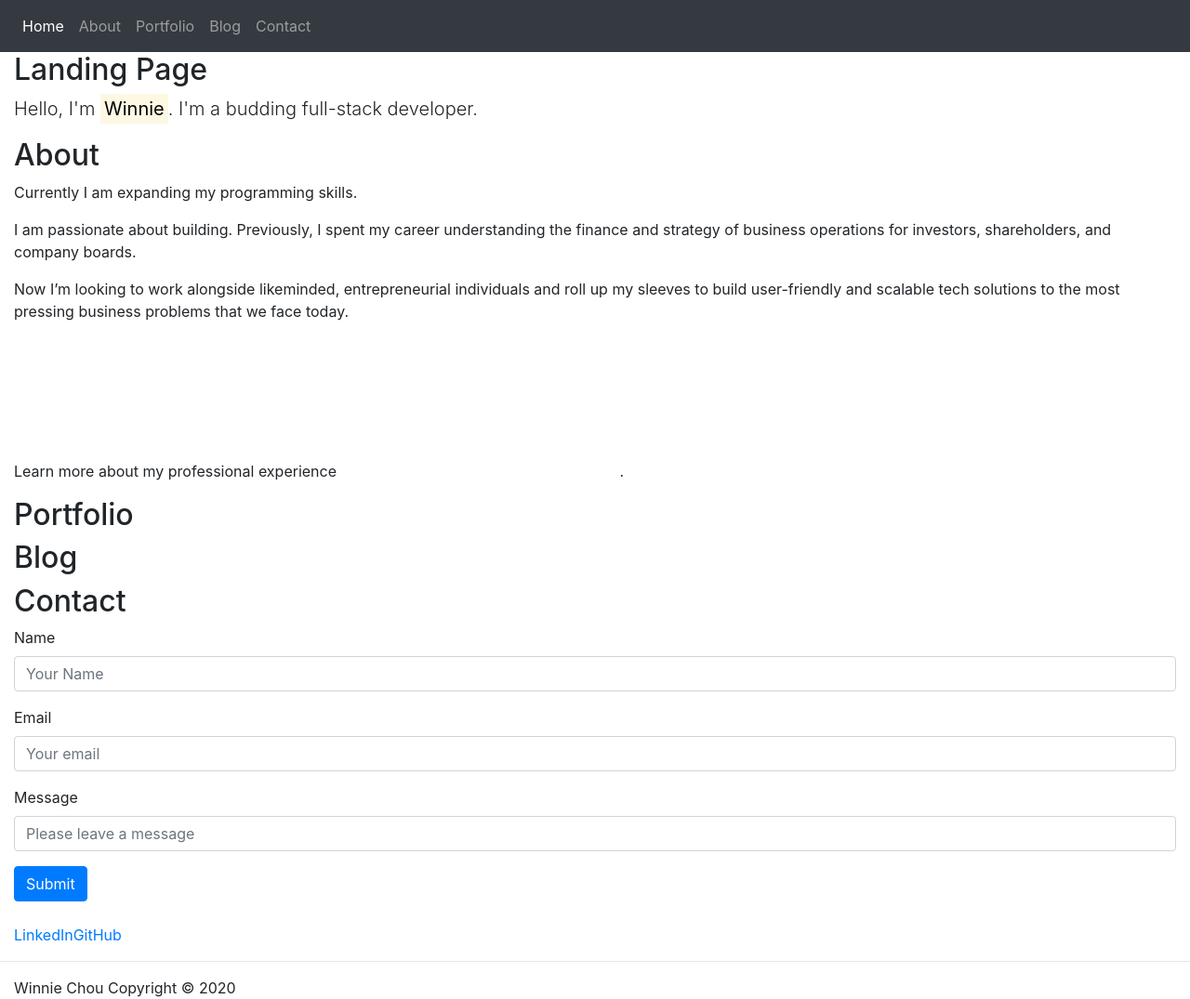
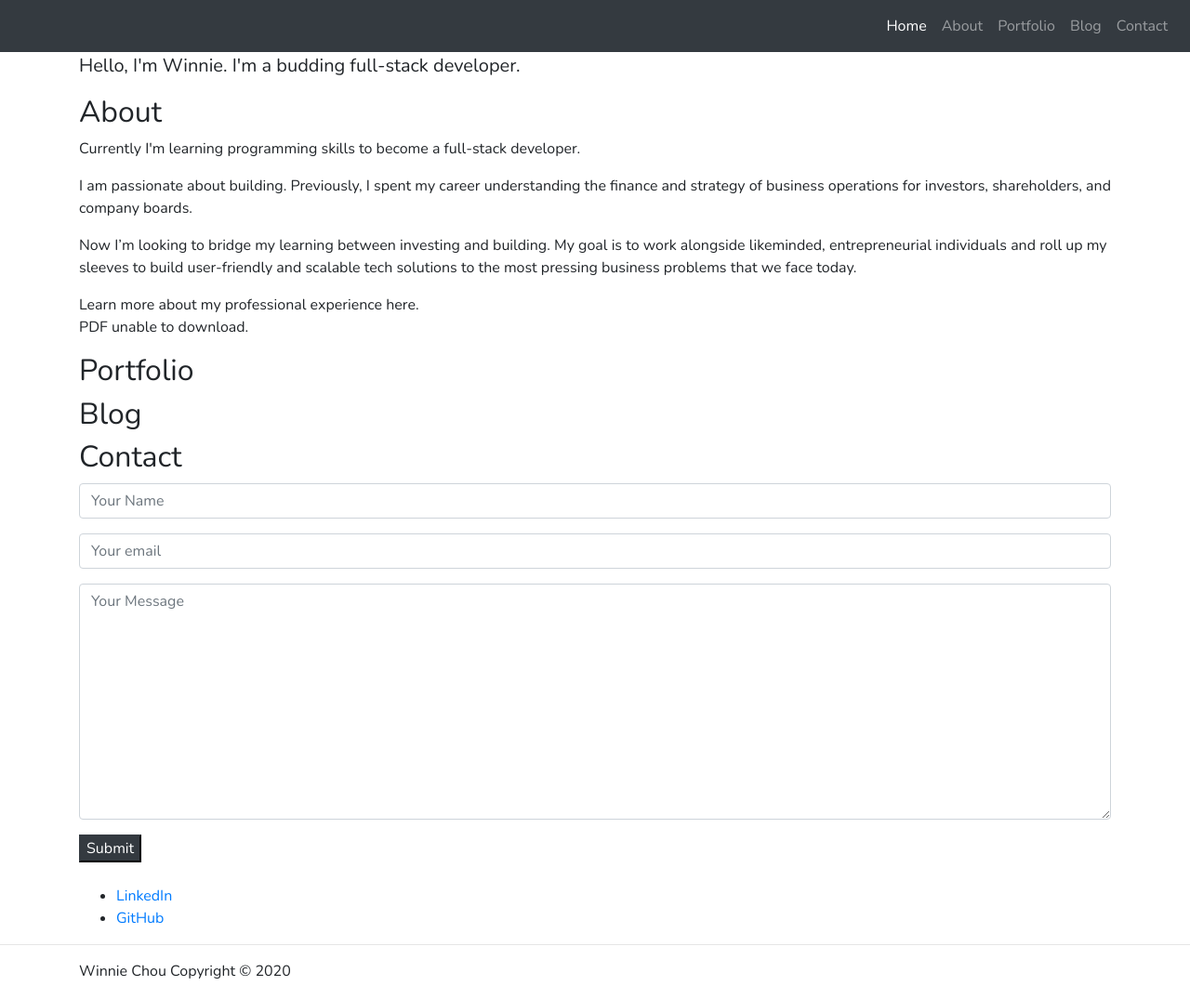
Before and after one commit to Win-C/personal-website, a plain HTML site: page index.html in a window 1280 px wide. Shown: the whole page at 93% size. Drawn offline with nearby package versions, Linux system fonts and the light colour scheme.

Commit message:
Third commit

```diff
--- a/index.html
+++ b/index.html
@@ -5,17 +5,17 @@
     <link rel="stylesheet" href="https://maxcdn.bootstrapcdn.com/bootstrap/4.0.0/css/bootstrap.min.css" integrity="sha384-Gn5384xqQ1aoWXA+058RXPxPg6fy4IWvTNh0E263XmFcJlSAwiGgFAW/dAiS6JXm" crossorigin="anonymous">
     <meta name="viewport" content="width=device-width, initial-scale=1, shrink-to-fit=no">
     <title>Winnie's Personal Site</title>
-    <style>
-
-    </style>
+    <link rel="stylesheet" href="https://fonts.googleapis.com/css2?family=Nunito:wght@300;600&display=swap" type="text/css">
+    <link rel="stylesheet" href="style.css">
 </head>
 <body>
+    <!--Navigation Bar-->
     <nav class="navbar sticky-top navbar-expand-md navbar-dark bg-dark">
         <button class="navbar-toggler" type="button" data-toggle="collapse" data-target="#collapsed-content">
             <span class="navbar-toggler-icon"></span>
         </button>
         <div class="collapse navbar-collapse" id="collapsed-content">
-            <ul class="navbar-nav mr-auto">
+            <ul class="navbar-nav ml-auto">
                 <li class="nav-item active">
                     <a class="nav-link" href="#"> Home</a>
                 </li>
@@ -34,68 +34,76 @@
             </ul>
         </div>
     </nav>
-    <div class="container-fluid home">
-       <h2>
-           Landing Page
-       </h2>
+    <!--Landing Page-->
+    <section class="container" id="home">
+        <!--Add background image later-->
         <p class="lead">
-            Hello, I'm <mark><strong>Winnie</strong></mark>. I'm a budding full-stack developer.
+            Hello, I'm <b>Winnie</b>. I'm a budding full-stack developer.
         </p>
-    </div>
-    <div class="container-fluid about">
+    </section>
+    <!--About Page-->
+    <section class="container" id="about">
         <h2>
             About
         </h2>
         <p>
-            Currently I am expanding my programming skills.
+            Currently I'm learning programming skills to become a full-stack developer.
         </p>
         <p>
             I am passionate about building. Previously, I spent my career understanding the finance and strategy of business operations for investors, shareholders, and company boards.
         </p>
         <p>
-            Now I’m looking to work alongside likeminded, entrepreneurial individuals and roll up my sleeves to build user-friendly and scalable tech solutions to the most pressing business problems that we face today.
+            Now I’m looking to bridge my learning between investing and building. My goal is to work alongside likeminded, entrepreneurial individuals and roll up my sleeves to build user-friendly and scalable tech solutions to the most pressing business problems that we face today.
         </p>
         <p>
-            Learn more about my professional experience <iframe src="" frameborder="0">here</iframe>.
+            Learn more about my professional experience here.
+            <object width="400" height="500" type="application/pdf" data="resume.pdf">
+                <p>PDF unable to download.</p>
+            </object>
         </p>
-    </div>
-    <div class="container-fluid portfolio">
+    </section>
+    <!--Portfolio Page-->
+    <section class="container" id="portfolio">
         <h2>
             Portfolio
         </h2>
-    </div>
-    <div class="container-fluid blog">
+    </section>
+    <!--Blog Page-->
+    <section class="container" id="blog">
         <h2>
             Blog
         </h2>
-    </div>
-    <div class="container-fluid" id="contact">
+    </section>
+    <!--Inbound Contact-->
+    <section class="container" id="contact">
         <h2>Contact</h2>
         <form>
             <div class="form-group">
-                <label for="name">Name</label>
                 <input type="text" class="form-control" id="name" placeholder="Your Name">
             </div>
             <div class="form-group">
-                <label for="email">Email</label>
                 <input type="email" class="form-control" id="email" placeholder="Your email">
             </div>
             <div class="form-group">
-                <label for="msg">Message</label>
-                <input type="text" class="form-control" id="msg" placeholder="Please leave a message">
+                <textarea name="" class="form-control" id="msg" rows="10" placeholder="Your Message"></textarea>
             </div>
-            <button type="submit" class="btn btn-primary">Submit</button>
+            <button type="submit" class="btn-dark btn-bg-dark">Submit</button>
         </form>
-    </div>
+    </section>
     <br>
-    <div class="container-fluid social media">
-        <a href="https://www.linkedin.com/in/winniechou"> LinkedIn </a>
-        <a href="https://github.com/Win-C"> GitHub </a>
-    </div>
+    <!--Social Media-->
+    <section class="container" id="media">
+        <ul>
+            <li><a href="https://www.linkedin.com/in/winniechou"> LinkedIn </a></li>
+            <li><a href="https://github.com/Win-C"> GitHub </a></li>
+        </ul>
+    </section>
     <hr>
-    <footer class="container-fluid sticky-bottom">
+    <!--Copyright Footer-->
+    <footer class="container sticky-bottom"" id="footer">
         <span>Winnie Chou Copyright © 2020</span>
     </footer>
+    <!--Navigation Bar Scripts-->
     <script src="https://code.jquery.com/jquery-3.2.1.slim.min.js" integrity="sha384-KJ3o2DKtIkvYIK3UENzmM7KCkRr/rE9/Qpg6aAZGJwFDMVNA/GpGFF93hXpG5KkN" crossorigin="anonymous"></script>
     <script src="https://cdnjs.cloudflare.com/ajax/libs/popper.js/1.12.9/umd/popper.min.js" integrity="sha384-ApNbgh9B+Y1QKtv3Rn7W3mgPxhU9K/ScQsAP7hUibX39j7fakFPskvXusvfa0b4Q" crossorigin="anonymous"></script>
     <script src="https://maxcdn.bootstrapcdn.com/bootstrap/4.0.0/js/bootstrap.min.js" integrity="sha384-JZR6Spejh4U02d8jOt6vLEHfe/JQGiRRSQQxSfFWpi1MquVdAyjUar5+76PVCmYl" crossorigin="anonymous"></script>
--- /dev/null
+++ b/style.css
@@ -0,0 +1,25 @@
+body {
+    background-color: ;
+    font-family: 'Nunito', sans-serif;
+}
+#home{
+    background-color: ;
+}
+#about {
+    background-color:;
+}
+#portfolio {
+    background-color:;
+}
+#blog {
+    background-color: ;
+}
+#contact {
+    background-color: ;
+}
+#media {
+    background-color: ;
+}
+#footer {
+    background-color:;
+}
```
Also changed, not shown: 1 other file.
